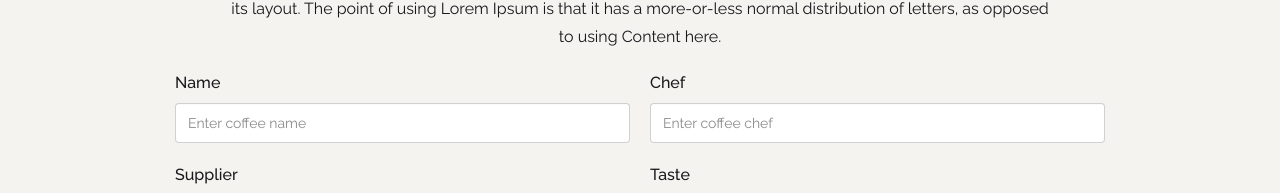
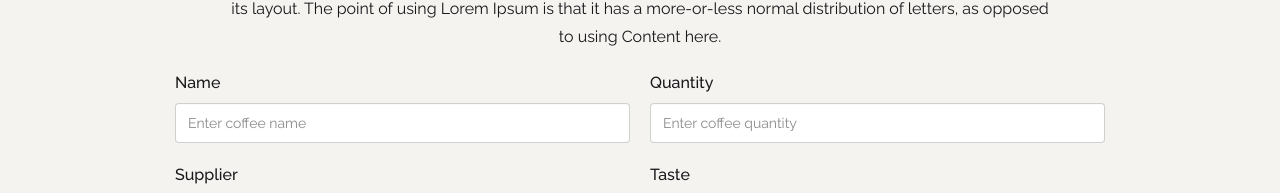
Before and after one commit to nmkhans/expresso_emporium, a React (Vite) app: page /add-coffee in a window 1280 px wide. Shown: the part 345-538 px from the top of the page. Built offline with nearby package versions, Linux system fonts and the light colour scheme; a web font is replaced by a local one.

Commit message:
alert added

```diff
--- a/package.json
+++ b/package.json
@@ -15,6 +15,7 @@
     "react": "^19.1.0",
     "react-dom": "^19.1.0",
     "react-router": "^7.6.1",
+    "sweetalert2": "^11.22.0",
     "tailwindcss": "^4.1.7"
   },
   "devDependencies": {
--- a/src/components/AddCoffeeForm/AddCoffeeForm.jsx
+++ b/src/components/AddCoffeeForm/AddCoffeeForm.jsx
@@ -1,9 +1,11 @@
 import React, { useState } from "react";
 import Input from "../Input/Input";
+import useFetcher from "../../hooks/useFetcher";
+import Swal from "sweetalert2";
 
 const initialCoffeeData = {
   name: "",
-  chef: "",
+  quantity: "",
   supplier: "",
   taste: "",
   category: "",
@@ -13,6 +15,7 @@ const initialCoffeeData = {
 
 const AddCoffeeForm = () => {
   const [coffee, setCoffee] = useState(initialCoffeeData);
+  const { addCoffee } = useFetcher();
 
   const handleChange = (e) => {
     setCoffee({
@@ -21,9 +24,18 @@ const AddCoffeeForm = () => {
     });
   };
 
-  const handleSubmit = (e) => {
+  const handleSubmit = async (e) => {
     e.preventDefault();
-    console.log(coffee);
+    const res = await addCoffee(coffee);
+    if (res.data.acknowledged) {
+      Swal.fire({
+        title: "Success!",
+        text: "A new coffee added successfully!",
+        icon: "success",
+      });
+
+      setCoffee(initialCoffeeData);
+    }
   };
 
   return (
@@ -53,10 +65,10 @@ const AddCoffeeForm = () => {
             />
             <Input
               type="text"
-              id="chef"
-              label="Chef"
-              placeholder="Enter coffee chef"
-              value={coffee.chef}
+              id="quantity"
+              label="Quantity"
+              placeholder="Enter coffee quantity"
+              value={coffee.quantity}
               handleChange={handleChange}
             />
           </div>
--- a/src/components/Input/Input.jsx
+++ b/src/components/Input/Input.jsx
@@ -10,9 +10,11 @@ const Input = ({
 }) => {
   return (
     <div className="w-full">
-      <label htmlFor={id} className="font-medium">
-        {label}
-      </label>
+      {label && (
+        <label htmlFor={id} className="font-medium">
+          {label}
+        </label>
+      )}
       <input
         type={type}
         id={id}
--- /dev/null
+++ b/src/hooks/useFetcher.js
@@ -0,0 +1,20 @@
+import React from "react";
+
+const useFetcher = () => {
+  const addCoffee = async (coffee) => {
+    const res = await fetch("http://localhost:9000/coffee/add", {
+      method: "POST",
+      headers: {
+        "content-type": "application/json",
+      },
+      body: JSON.stringify(coffee),
+    });
+    return await res.json();
+  };
+
+  return {
+    addCoffee,
+  };
+};
+
+export default useFetcher;
```
Also changed, not shown: 1 other file (tests, documents, lock files or other folders).
